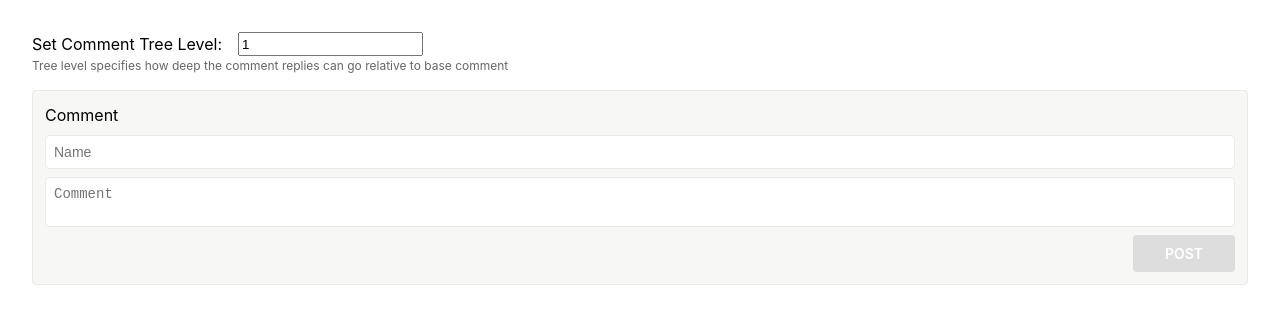
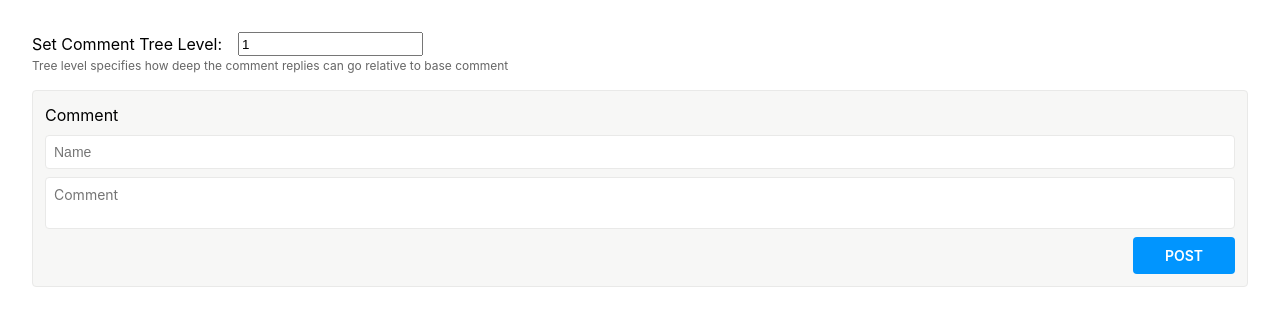
Before and after one commit to INNOVATIVEGAMER/Logward, a React (Vite) app: page / in a window 1280 px wide. Shown: the top 326 px of the page. Built offline with nearby package versions, Linux system fonts and the light colour scheme.

Commit message:
fixed some bugs

```diff
--- a/src/components/Comment/Comment.module.scss
+++ b/src/components/Comment/Comment.module.scss
@@ -42,6 +42,7 @@
       }
 
       textarea {
+        font-family: Inter, system-ui, Avenir, Helvetica, Arial, sans-serif;
         resize: none;
       }
     }
@@ -61,16 +62,18 @@
         }
 
         &:disabled {
-          cursor: not-allowed;
-          pointer-events: none;
           color: #ddd;
+
+          &:hover {
+            cursor: not-allowed;
+          }
         }
       }
     }
 
     .delete {
       position: absolute;
-      right: -20px;
+      right: -19px;
       top: calc(50% - 20px);
       display: grid;
       place-items: center;
--- a/src/components/Comment/Comment.tsx
+++ b/src/components/Comment/Comment.tsx
@@ -54,7 +54,7 @@ const Comment = ({
               name="comment"
               id="comment"
               className={styles.input}
-              placeholder="Comment"
+              placeholder={parentId !== null ? "Reply" : "Comment"}
               defaultValue={comment}
               onChange={handleCommentChange}
             ></textarea>
--- a/src/components/CommentForm/CommentForm.module.scss
+++ b/src/components/CommentForm/CommentForm.module.scss
@@ -27,6 +27,7 @@
     }
 
     textarea {
+      font-family: Inter, system-ui, Avenir, Helvetica, Arial, sans-serif;
       resize: none;
     }
 
@@ -52,9 +53,11 @@
       }
 
       &:disabled {
-        cursor: not-allowed;
-        pointer-events: none;
         background-color: #ddd;
+
+        &:hover {
+          cursor: not-allowed;
+        }
       }
     }
   }
--- a/src/components/CommentForm/CommentForm.tsx
+++ b/src/components/CommentForm/CommentForm.tsx
@@ -11,7 +11,6 @@ interface IProps {
 
 const CommentForm = ({ parentId, toggleReply, prevLevel }: IProps) => {
   const { addComment } = useComments();
-  const [isDirty, setIsDirty] = useState<boolean>(false);
   const [isError, setIsError] = useState<boolean>(false);
 
   const handlePost = (e: FormEvent<HTMLFormElement>) => {
@@ -39,14 +38,12 @@ const CommentForm = ({ parentId, toggleReply, prevLevel }: IProps) => {
 
   const handleNameChange = (e: ChangeEvent<HTMLInputElement>) => {
     if (e.target.value) {
-      setIsDirty(true);
       setIsError(false);
     }
   };
 
   const handleCommentChange = (e: ChangeEvent<HTMLTextAreaElement>) => {
     if (e.target.value) {
-      setIsDirty(true);
       setIsError(false);
     }
   };
@@ -67,18 +64,16 @@ const CommentForm = ({ parentId, toggleReply, prevLevel }: IProps) => {
           name="comment"
           id="comment"
           className={styles.input}
-          placeholder="Comment"
+          placeholder={parentId !== null ? "Reply" : "Comment"}
           onChange={handleCommentChange}
         ></textarea>
 
         {isError && (
-          <div className={styles.error}>Please enter name and comment</div>
+          <div className={styles.error}>
+            Please enter name and {parentId !== null ? "Reply" : "Comment"}
+          </div>
         )}
-        <button
-          className={styles.btn}
-          type="submit"
-          disabled={!isDirty || isError}
-        >
+        <button className={styles.btn} type="submit" disabled={isError}>
           POST
         </button>
       </form>
```
